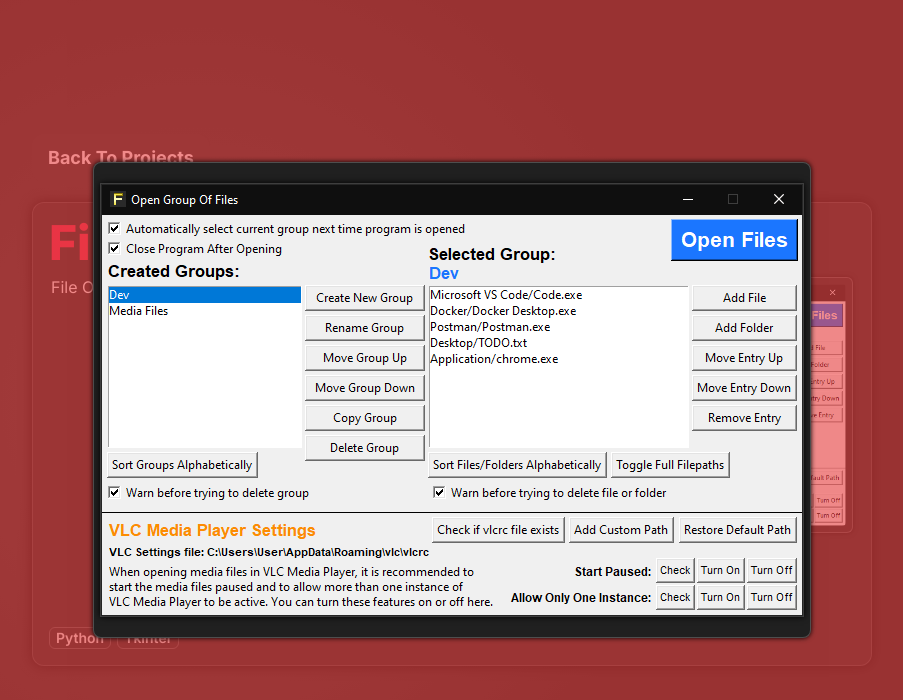
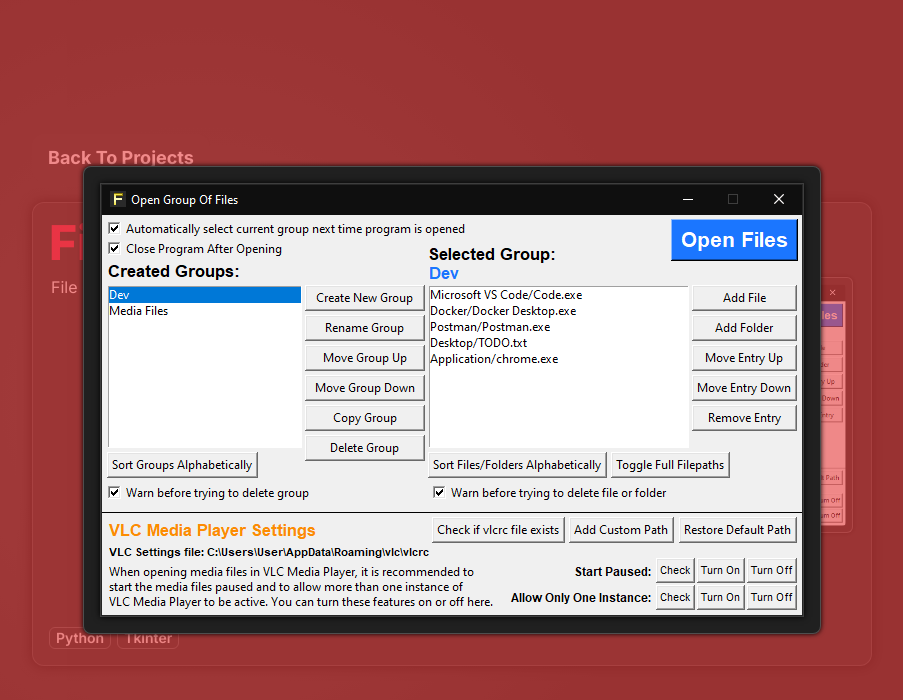
Before and after one commit to vik-ma/portfolio, a Next.js app: page /projects/file-opener in a window 1280 px wide. Both pictures are taken after a click on the picture 837 px from the left and 405 px from the top of the page. Shown: the top 700 px of the page, without its empty margins (188-1091 px from the left). Built offline with nearby package versions, Linux system fonts and the light colour scheme.

Commit message:
Fixed full size image padding for projects with only one picture

```diff
--- a/app/components/ImageSlider.tsx
+++ b/app/components/ImageSlider.tsx
@@ -114,7 +114,11 @@
         >
           <div className="flex items-center justify-center h-screen">
             <div
-              className="relative rounded-lg py-5 px-1.5 main-image-container"
+              className={
+                onlyOneImage
+                  ? "relative rounded-lg p-4 main-image-container"
+                  : "relative rounded-lg py-5 px-1.5 main-image-container"
+              }
               ref={fullImageRef}
             >
               <div className="flex flex-row justify-center items-stretch">
```
